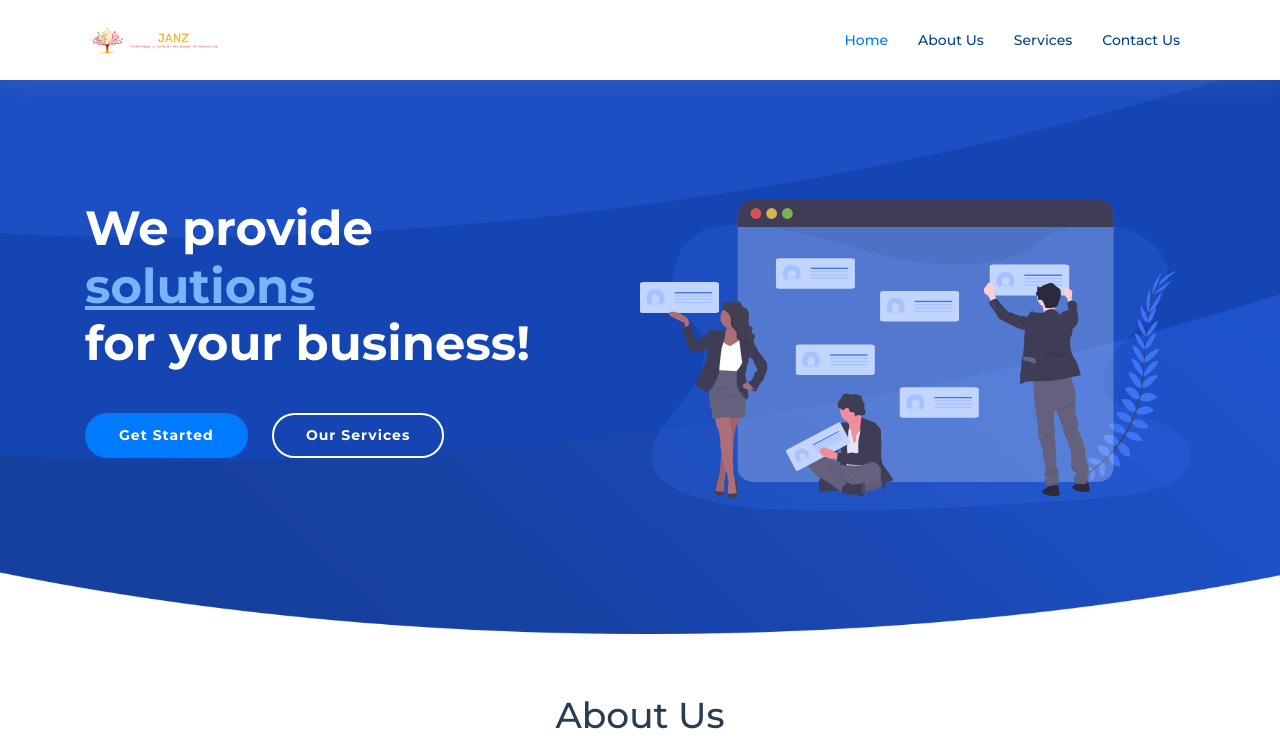
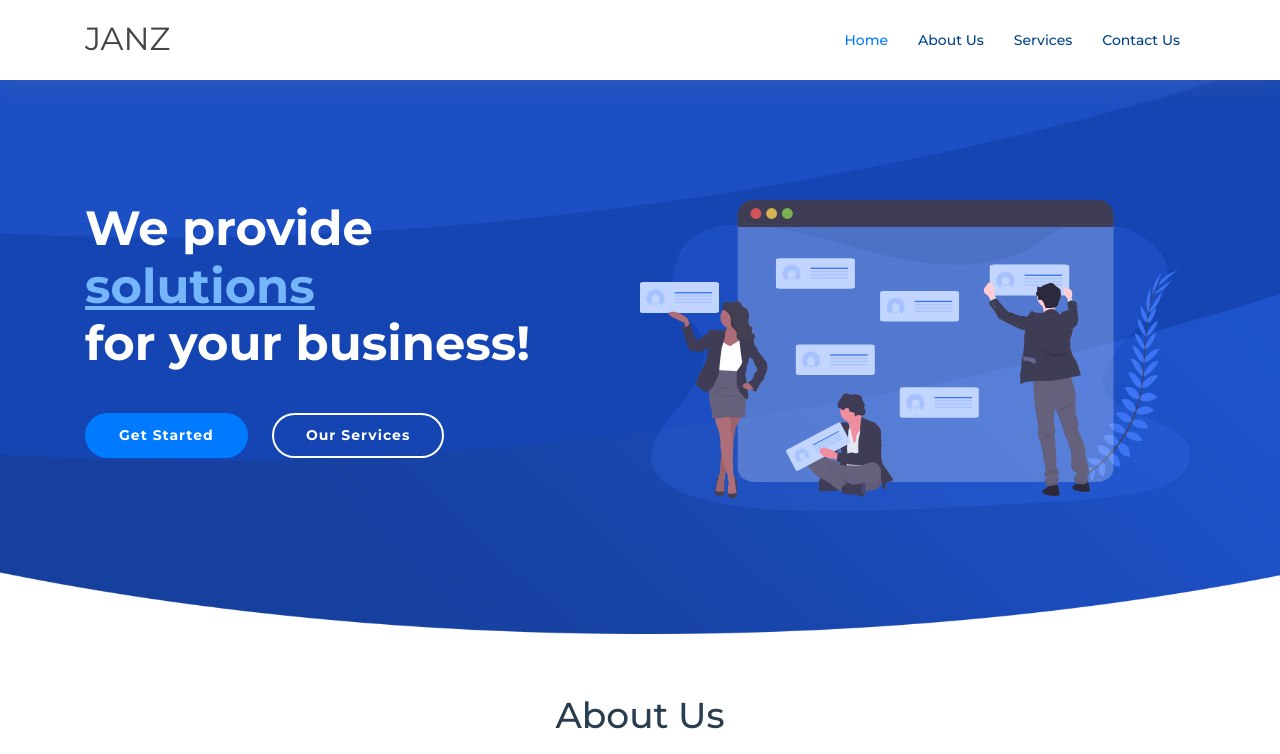
Before and after one commit to Aqeelhusny/Janz, a plain HTML site: page index.html in a window 1280 px wide. Shown: the top 754 px of the page. Drawn offline with nearby package versions, Linux system fonts and the light colour scheme; files whose address does not match are found by name.

Commit message:
Final Art

```diff
--- a/index.html
+++ b/index.html
@@ -39,10 +39,11 @@
       <div class="container">
         <div class="logo float-left">
           <!-- Uncomment below if you prefer to use an image logo -->
-          <!-- <h1 class="text-light"><a href="#header"><span>NewBiz</span></a></h1> -->
+          <!-- <h1 class="text-light"><a href="#header"><span>NewBiz</span></a></h1>
           <a href="#intro" class="scrollto"
-            ><img src="img/Add a little bit of body text (2).png" alt="" class="img-fluid"
-          /></a>
+            ><img src="img/Add a little bit of body text (3).png" alt="" class="img-fluid"
+          /></a>-->
+          <h2>JANZ</h2>
         </div>
 
         <nav class="main-nav float-right d-none d-lg-block">
```
Also changed, not shown: img/Add a little bit of body text (3).png (added), img/lqa5ur56iuln5i16hhe3ko1meu.png (added).
